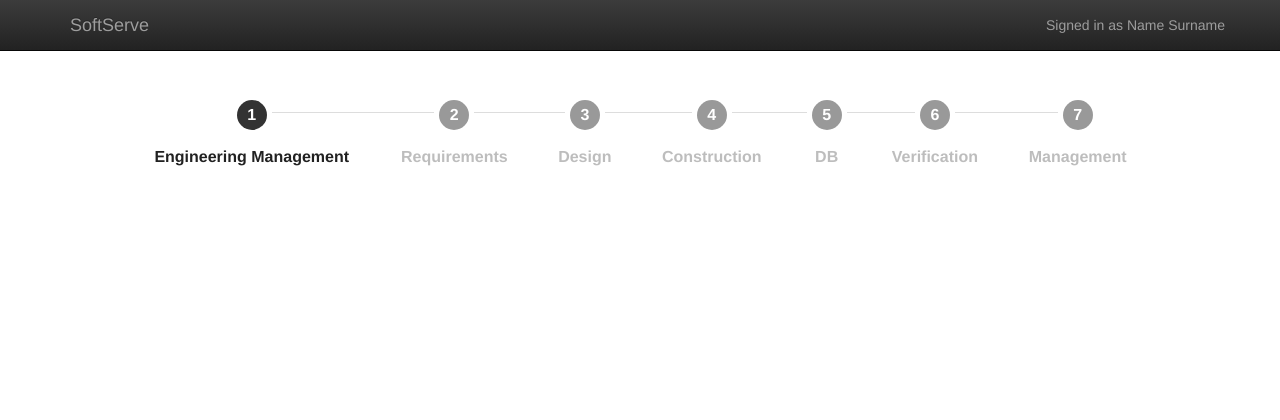
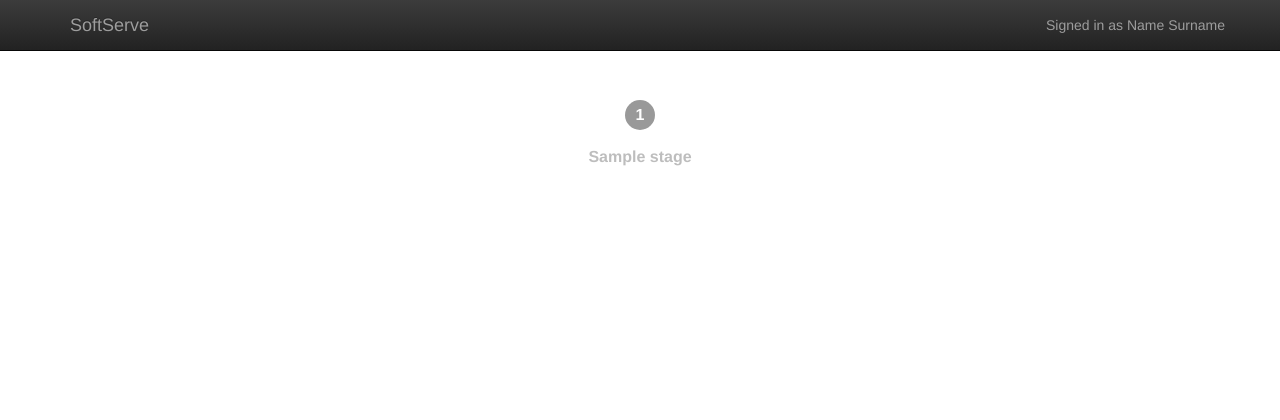
Before and after one commit to NickUkraine24/TechPoll, a Django app: a page that uses templates/allActions/poll.html in a window 1280 px wide. Shown: the top 420 px of the page. Run offline with Django 3.2, Linux system fonts and the light colour scheme; tables that the repository leaves empty hold one stand-in row (values such as "Sample post"); parts of the project's set-up code (start-up, migrations or seed data) failed here and were passed over; some libraries are stand-ins or nearby versions.

Commit message:
Starting output data with DB

```diff
--- a/allActions/models.py
+++ b/allActions/models.py
@@ -8,9 +8,9 @@ class SectionsModel(models.Model):
     name = models.CharField(max_length=60, default=None)
 
 
-class StepsModel(models.Model):
+class StagesModel(models.Model):
     class Meta:
-        db_table = 'steps'
+        db_table = 'stages'
 
     title = models.CharField(max_length=60, default=None)
     f_section = models.ForeignKey('SectionsModel', on_delete=models.DO_NOTHING)
@@ -28,7 +28,9 @@ class QuestionsModel(models.Model):
         db_table = 'questions'
 
     title = models.CharField(max_length=60, default=None)
-    f_step = models.ForeignKey('StepsModel', on_delete=models.DO_NOTHING)
+    hint = models.TextField(max_length=300, default=None)
+    f_stage = models.ForeignKey('StagesModel', on_delete=models.DO_NOTHING)
+    department = models.ManyToManyField('DepartmentsModel')
 
 
 class GradesModel(models.Model):
--- a/allActions/views.py
+++ b/allActions/views.py
@@ -1,4 +1,5 @@
 from django.shortcuts import render
+from .models import StagesModel
 
 
 def all_actions(request):
@@ -6,4 +7,5 @@ def all_actions(request):
 
 
 def stage_page(request):
-    return render(request, 'allActions/poll.html')
+    stages = StagesModel.objects.all()
+    return render(request, 'allActions/poll.html', context={'stages': stages})
--- /dev/null
+++ b/questions.json
@@ -0,0 +1,42 @@
+[
+{
+  "model": "allActions.QuestionsModel",
+  "pk": 1,
+  "fields": {
+    "title": "Process planning (SDLC)",
+    "f_stage": 1,
+    "hint": "Understanding of common software development life cycle models (Waterfall, Agile), Scrum concepts and process, pros and cons of tools, technics and approaches used in a development process.",
+    "department": []
+  }
+},
+{
+  "model": "allActions.QuestionsModel",
+  "pk": 2,
+  "fields": {
+    "title": "Estimation",
+    "f_stage": 1,
+    "hint": "Terminology understanding, using simple and advanced estimations techniques: Scope, Estimates/Targets/Commitments, Overestimate vs Underestimate, Analogy and Story based estimates, methods: Delphi, PERT, COCOMO II etc.",
+    "department": []
+  }
+},
+{
+  "model": "allActions.QuestionsModel",
+  "pk": 3,
+  "fields": {
+    "title": "Software requirements engineering",
+    "f_stage": 2,
+    "hint": "Sources of Requirements, Software Requirements Specifications, Requirements Elicitation Techniques (Brainstorming, Interviews, Survey/Questionnaire, Document Analysis), Functional vs Non-Functional requirements.",
+    "department": []
+  }
+},
+{
+  "model": "allActions.QuestionsModel",
+  "pk": 4,
+  "fields": {
+    "title": "OOD",
+    "f_stage": 3,
+    "hint": "An ability to use effectively fundamental OOP knowledge, microarchitectural design patterns (as 3 major groups of GoF design patterns like creational, structural and behavioral) and major macroachitectural patterns (MVC, Layered Architecture, IoC, etc), SOLID principles.",
+    "department": []
+  }
+}
+  ]
--- a/templates/allActions/poll.html
+++ b/templates/allActions/poll.html
@@ -20,49 +20,9 @@
 <body>
     {% include 'allActions/navbar.html' %}
     <div class="md-stepper-horizontal black">
-        <div class="md-step active">
-          <div class="md-step-circle"><span>1</span></div>
-          <div class="md-step-title">Engineering Management</div>
-          <div class="md-step-bar-left"></div>
-          <div class="md-step-bar-right"></div>
-        </div>
-        <div class="md-step">
-          <div class="md-step-circle"><span>2</span></div>
-          <div class="md-step-title">Requirements</div>
-{#              <div class="md-step-optional">Optional</div>#}
-          <div class="md-step-bar-left"></div>
-          <div class="md-step-bar-right"></div>
-        </div>
-        <div class="md-step">
-          <div class="md-step-circle"><span>3</span></div>
-          <div class="md-step-title">Design</div>
-          <div class="md-step-bar-left"></div>
-          <div class="md-step-bar-right"></div>
-        </div>
-        <div class="md-step">
-          <div class="md-step-circle"><span>4</span></div>
-          <div class="md-step-title">Construction</div>
-          <div class="md-step-bar-left"></div>
-          <div class="md-step-bar-right"></div>
-        </div>
-        <div class="md-step">
-          <div class="md-step-circle"><span>5</span></div>
-          <div class="md-step-title">DB</div>
-          <div class="md-step-bar-left"></div>
-          <div class="md-step-bar-right"></div>
-        </div>
-        <div class="md-step">
-          <div class="md-step-circle"><span>6</span></div>
-          <div class="md-step-title">Verification</div>
-          <div class="md-step-bar-left"></div>
-          <div class="md-step-bar-right"></div>
-        </div>
-        <div class="md-step">
-          <div class="md-step-circle"><span>7</span></div>
-          <div class="md-step-title">Management</div>
-          <div class="md-step-bar-left"></div>
-          <div class="md-step-bar-right"></div>
-        </div>
+        {% for stage in stages %}
+            {% include 'allActions/stage.html' %}
+        {% endfor %}
     </div>
     {% include 'allActions/footer.html' %}
 </body>
--- /dev/null
+++ b/templates/allActions/stage.html
@@ -0,0 +1,9 @@
+{% block stage %}
+{#    active - class for activing stage #}
+    <div class="md-step">
+      <div class="md-step-circle"><span>{{ stage.id }}</span></div>
+      <div class="md-step-title">{{ stage.title }}</div>
+      <div class="md-step-bar-left"></div>
+      <div class="md-step-bar-right"></div>
+    </div>
+{% endblock %}
```
Also changed, not shown: allActions/migrations/0001_initial.py, allActions/migrations/0002_questionsmodel_department.py, allActions/migrations/0003_auto_20190201_1921.py (added), answers/migrations/0001_initial.py, answers/migrations/0002_auto_20190131_1848.py (deleted), answers/migrations/0003_auto_20190131_1913.py (deleted), authentication/migrations/0001_initial.py, roleAccess/migrations/0001_initial.py, users/migrations/0001_initial.py (added).
